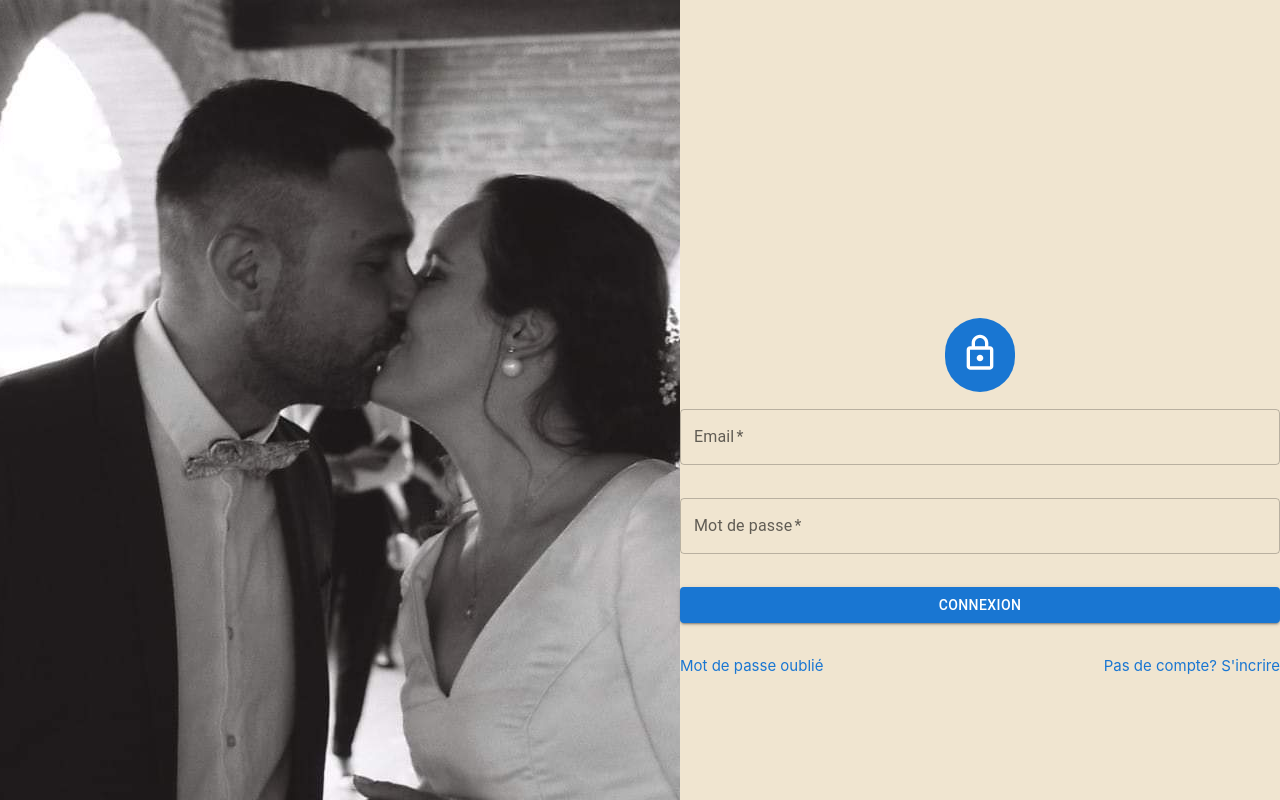
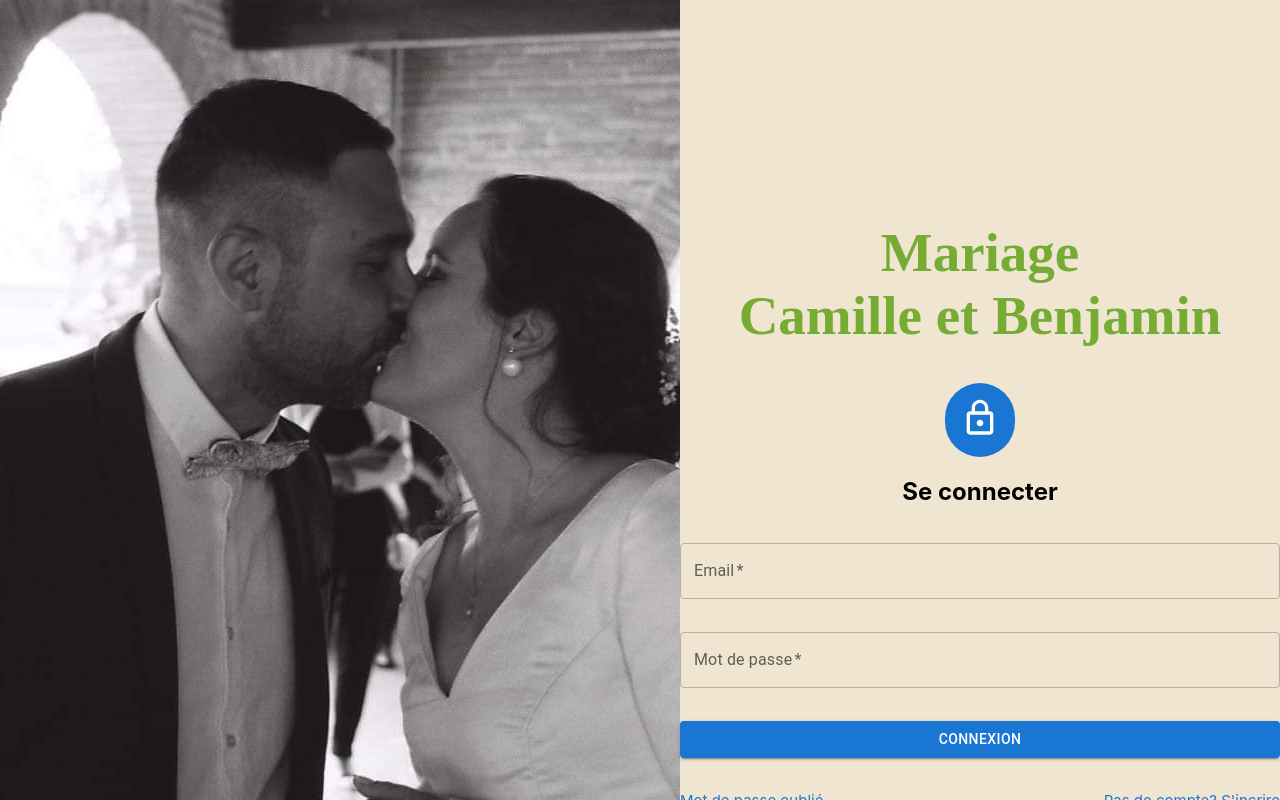
Before and after one commit to BenGex31/weddingguests, a React (Create React App) app: page / in a window 1280 px wide. Shown: the top 800 px of the page. Built offline with nearby package versions, Linux system fonts and the light colour scheme; a web font is replaced by a local one.

Commit message:
Update Login.jsx

```diff
--- a/src/pages/Login.jsx
+++ b/src/pages/Login.jsx
@@ -5,15 +5,18 @@ import Input from "../components/Input";
 import Button from "../components/Button";
 
 import "./Login.css";
+import WeddingTitle from "../components/WeddingTitle";
 
 const login = () => {
   return (
     <div className='containerMain'>
       <div className='containerLeft'></div>
       <div className='containerRight'>
+        <WeddingTitle />
         <div className='containerIcon'>
           <LockOutlinedIcon style={{ fontSize: 40, color: "white" }} />
         </div>
+        <h2>Se connecter</h2>
         <div className='containerForm'>
           <Input id='email' label='Email' variant='outlined' />
           <Input id='password' label='Mot de passe' variant='outlined' />
```
